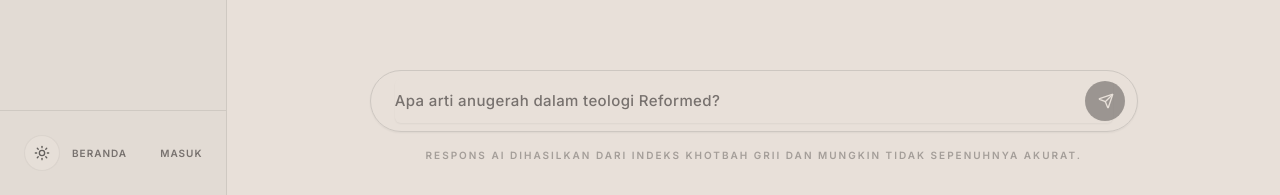
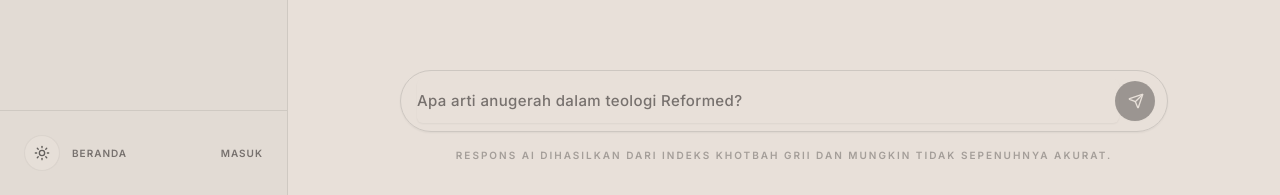
Before and after one commit to wir-stanley/sermon-rag, a Next.js app in the folder frontend/: page /chat in a window 1280 px wide. Shown: the part 605-800 px from the top of the page. Built offline with nearby package versions, Linux system fonts and the light colour scheme; no server answers; a web font is replaced by a local one.

Commit message:
fix: enforce min-w-0 on flex containers to prevent mobile UI from overflowing horizontally

```diff
--- a/frontend/src/app/chat/layout.tsx
+++ b/frontend/src/app/chat/layout.tsx
@@ -32,7 +32,7 @@ export default function ChatLayout({
     <div className="relative flex h-dvh overflow-hidden bg-background text-foreground">
       <div className="relative z-10 flex h-full w-full">
         {/* Desktop sidebar */}
-        <div className="hidden md:block bg-[hsl(var(--sidebar-bg))] border-r border-[hsl(var(--sidebar-border))]">{sidebar}</div>
+        <div className="hidden md:block w-72 shrink-0 bg-[hsl(var(--sidebar-bg))] border-r border-[hsl(var(--sidebar-border))]">{sidebar}</div>
 
         {/* Mobile sidebar */}
         <Sheet open={mobileOpen} onOpenChange={setMobileOpen}>
@@ -51,7 +51,7 @@ export default function ChatLayout({
         </Sheet>
 
         {/* Main content */}
-        <main className="flex flex-1 flex-col overflow-hidden bg-transparent">
+        <main className="flex flex-1 flex-col min-w-0 w-full overflow-hidden bg-transparent">
           {children}
         </main>
       </div>
--- a/frontend/src/app/chat/page.tsx
+++ b/frontend/src/app/chat/page.tsx
@@ -30,7 +30,7 @@ function ChatContent() {
 
   return (
     <motion.div
-      className="flex flex-1 flex-col overflow-hidden"
+      className="flex flex-1 flex-col min-w-0 w-full overflow-hidden"
       initial={{ opacity: 0 }}
       animate={{ opacity: 1 }}
       transition={{ duration: 0.3 }}
--- a/frontend/src/components/chat/ChatInput.tsx
+++ b/frontend/src/components/chat/ChatInput.tsx
@@ -69,8 +69,8 @@ export default function ChatInput({
 
   return (
     <div className="w-full p-6 pb-8 bg-transparent">
-      <div className="mx-auto flex max-w-3xl items-end gap-2 relative">
-        <div className="relative flex w-full items-center bg-transparent border border-border rounded-full focus-within:border-gold-500/60 focus-within:bg-card/50 focus-within:shadow-[0_0_20px_hsl(43_74%_49%/0.08)] transition-all duration-500 py-2 px-6 shadow-sm hover:border-foreground/30 hover:shadow-md">
+      <div className="mx-auto flex w-full max-w-3xl items-end gap-2 relative min-w-0">
+        <div className="relative flex w-full items-center bg-transparent border border-border rounded-full focus-within:border-gold-500/60 focus-within:bg-card/50 focus-within:shadow-[0_0_20px_hsl(43_74%_49%/0.08)] transition-all duration-500 py-2 pl-4 pr-12 shadow-sm hover:border-foreground/30 hover:shadow-md">
           <div className="relative w-full">
             <Textarea
               ref={textareaRef}
@@ -91,7 +91,7 @@ export default function ChatInput({
                 <AnimatePresence mode="wait">
                   <motion.span
                     key={placeholderIndex}
-                    className="text-[15px] font-medium tracking-wide text-muted-foreground"
+                    className="text-[13px] sm:text-[15px] max-w-full truncate font-medium tracking-wide text-muted-foreground"
                     initial={{ opacity: 0, y: 6 }}
                     animate={{ opacity: 1, y: 0 }}
                     exit={{ opacity: 0, y: -6 }}
@@ -108,13 +108,13 @@ export default function ChatInput({
               onClick={onStop}
               size="icon"
               variant="ghost"
-              className="shrink-0 text-muted-foreground hover:text-red-500 hover:bg-transparent h-[40px] w-[40px] rounded-full absolute right-3 bottom-2.5"
+              className="shrink-0 text-muted-foreground hover:text-red-500 hover:bg-transparent h-[40px] w-[40px] rounded-full absolute right-1 sm:right-3 bottom-2.5"
             >
               <Square className="h-5 w-5" />
             </Button>
           ) : (
             <motion.div
-              className="absolute right-3 bottom-2.5"
+              className="absolute right-1 sm:right-3 bottom-2.5"
               whileHover={{ scale: 1.08 }}
               whileTap={{ scale: 0.92 }}
             >
@@ -130,7 +130,7 @@ export default function ChatInput({
           )}
         </div>
       </div>
-      <p className="mx-auto mt-4 max-w-3xl text-center text-[10px] uppercase tracking-[0.2em] text-muted-foreground/60 font-semibold">
+      <p className="mx-auto mt-4 w-full max-w-3xl px-4 text-center text-[10px] uppercase tracking-[0.2em] text-muted-foreground/60 font-semibold break-words">
         Respons AI dihasilkan dari indeks khotbah GRII dan mungkin tidak sepenuhnya akurat.
       </p>
     </div>
--- a/frontend/src/components/chat/MessageList.tsx
+++ b/frontend/src/components/chat/MessageList.tsx
@@ -18,8 +18,8 @@ export default function MessageList({ messages }: MessageListProps) {
   }, [messages]);
 
   return (
-    <ScrollArea className="flex-1">
-      <div className="mx-auto max-w-4xl py-4">
+    <ScrollArea className="flex-1 min-w-0 w-full">
+      <div className="mx-auto w-full max-w-4xl py-4 sm:px-4">
         <AnimatePresence mode="popLayout">
           {messages.map((msg) => (
             <MessageBubble key={msg.id} message={msg} />
```
